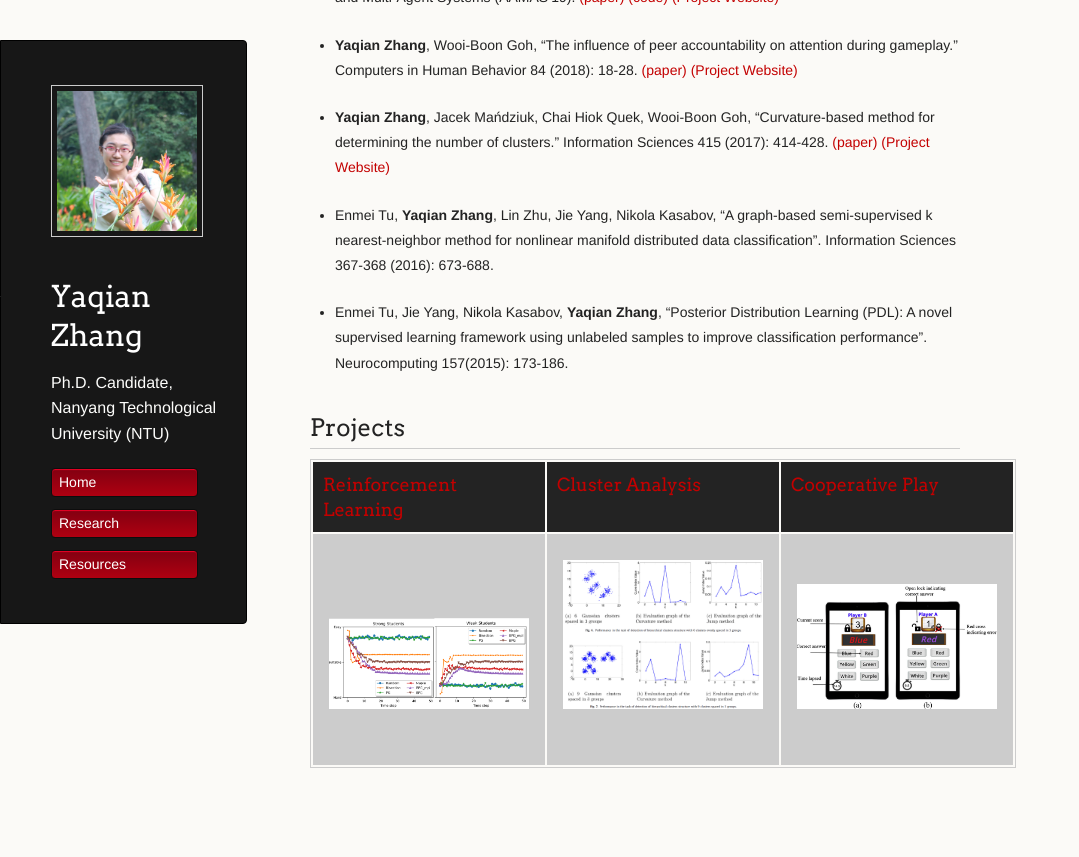
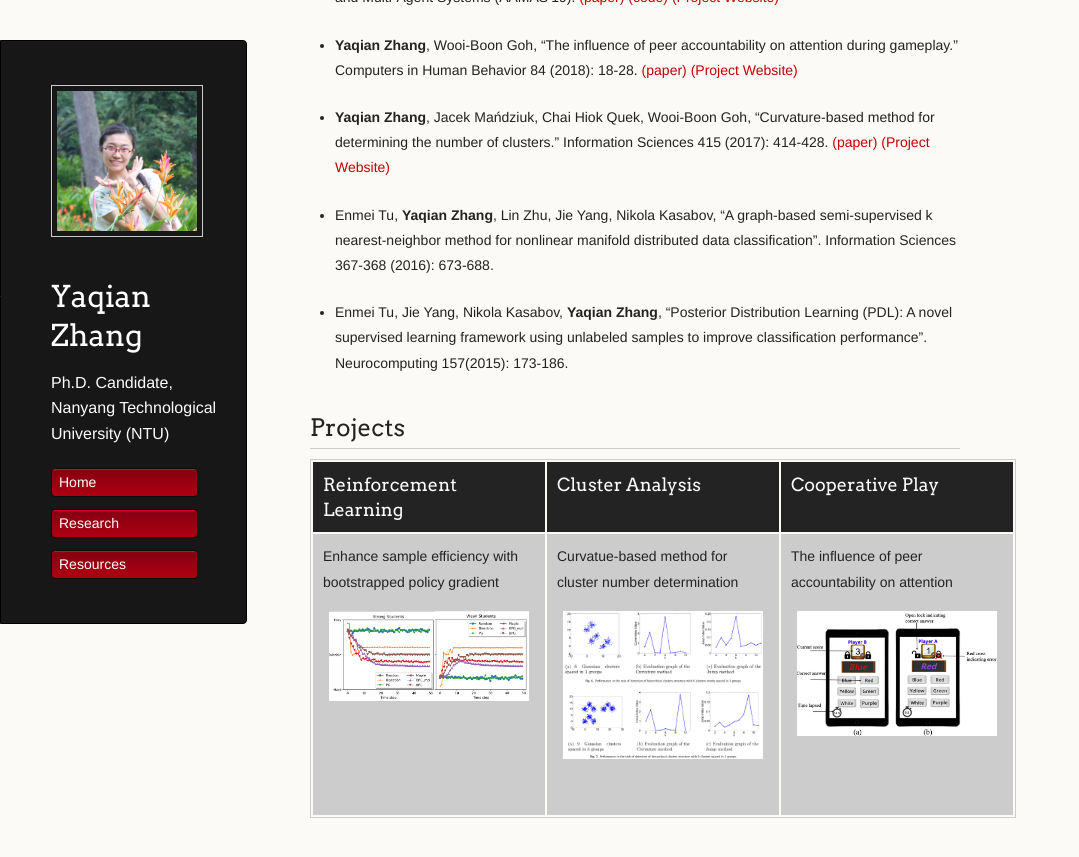
Before and after one commit to YaqianZhang/yaqianzhang.github.io, a Jekyll site: the page built from index.md, in a window 1280 px wide and 900 px high, scrolled down 1176 px. Shown: the top 857 px of the window, without its empty margins (0-1079 px from the left). Built offline with Jekyll 4.4.1, drawn with Linux system fonts in a browser that asks for light colours; our own code applies the rules of GitHub Pages for plain Markdown files.

Commit message:
Update index.md

```diff
--- a/index.md
+++ b/index.md
@@ -43,6 +43,6 @@ Email: yzhang117 [at] e.ntu.edu.sg
 ## Projects
 
 
-[Reinforcement Learning](https://yaqianzhang.github.io/2018/06/30/boostrapped-policy-gradient.html) | [Cluster Analysis](https://yaqianzhang.github.io/2017/05/16/determining-the-number-of-clusters.html) | [Cooperative Play](https://yaqianzhang.github.io/2018/02/16/peer-accountability-on-attention.html)
+Reinforcement Learning | Cluster Analysis | Cooperative Play
 ------------ | -------------| -------------
-<img src="/images/bpg_pic/strong_weak.png" class="inline" width="200"/>| <img src="/images/fig2_2.PNG" class="inline" width="200"/>| <img src="/images/fig1.PNG" alt="hi" class="inline" width="200"/>
+Enhance sample efficiency with bootstrapped policy gradient[<img src="/images/bpg_pic/strong_weak.png" class="inline" width="200"/>](https://yaqianzhang.github.io/2018/06/30/boostrapped-policy-gradient.html)| Curvatue-based method for cluster number determination[<img src="/images/fig2_2.PNG" class="inline" width="200"/>](https://yaqianzhang.github.io/2017/05/16/determining-the-number-of-clusters.html)| The influence of peer accountability on attention[<img src="/images/fig1.PNG" alt="hi" class="inline" width="200"/>](https://yaqianzhang.github.io/2018/02/16/peer-accountability-on-attention.html)
```
